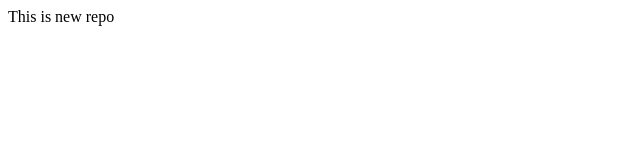
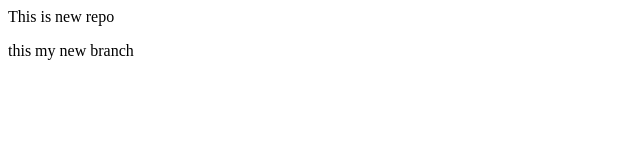
Before and after one commit to menil-nxt/localrepo, a plain HTML site: page index.html in a window 1280 px wide. Shown: the whole page, without its empty margins (0-640 px from the left). Drawn offline with Linux system fonts and the light colour scheme.

Commit message:
new branch

```diff
--- a/index.html
+++ b/index.html
@@ -1 +1,2 @@
 <p>This is new repo</p>
+<p>this my new branch</p>
```
